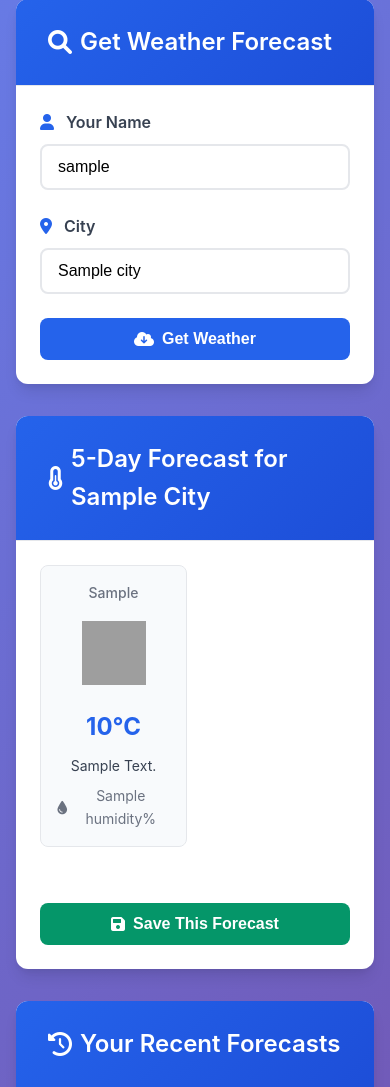
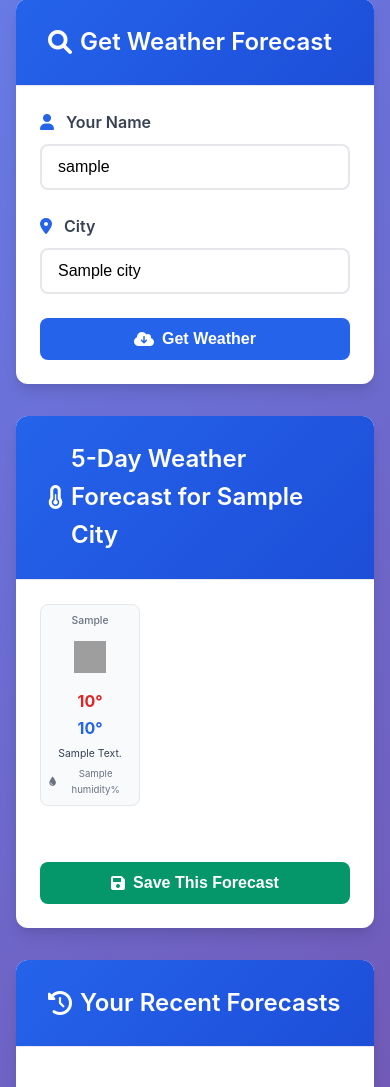
Before and after one commit to OmerNachshon/weather-app, a Flask app: template templates/index.html in a window 390 px wide. Shown: the part 177-1264 px from the top of the page. Run offline with Flask 3, Linux system fonts and the light colour scheme; the template is opened without the code that fills it: most values are stand-ins (such as "Sample title", 1, 10 or a date in 2020); grey boxes are pictures that could not be loaded.

Commit message:
comment db for now , improve ui

```diff
--- a/app.py
+++ b/app.py
@@ -4,7 +4,8 @@ Weather Forecast App - Main Application Factory
 import os
 from flask import Flask
 from config import config
-from models import db
+# TEMPORARILY DISABLED - Testing startup speed
+# from models import db
 
 
 def create_app(config_name=None):
@@ -28,7 +29,8 @@ def create_app(config_name=None):
     config[config_name].init_app(app)
 
     # Initialize extensions
-    db.init_app(app)
+    # TEMPORARILY DISABLED - Testing startup speed
+    # db.init_app(app)
 
     # Register blueprints
     from routes import blueprints
@@ -36,12 +38,15 @@ def create_app(config_name=None):
         app.register_blueprint(blueprint, **options)
 
     # Create database tables
-    with app.app_context():
-        try:
-            db.create_all()
-            app.logger.info("✅ Database ready")
-        except Exception as e:
-            app.logger.error(f"⚠️  Database init failed: {e}")
+    # TEMPORARILY DISABLED - Testing startup speed
+    # with app.app_context():
+    #     try:
+    #         db.create_all()
+    #         app.logger.info("✅ Database ready")
+    #     except Exception as e:
+    #         app.logger.error(f"⚠️  Database init failed: {e}")
+
+    print("🚀 Database initialization DISABLED for startup speed testing")
 
     return app
 
--- a/static/style.css
+++ b/static/style.css
@@ -224,18 +224,19 @@ body {
 /* Forecast Grid */
 .forecast-grid {
     display: grid;
-    grid-template-columns: repeat(auto-fit, minmax(200px, 1fr));
-    gap: 1.5rem;
+    grid-template-columns: repeat(5, 1fr);
+    gap: 1rem;
     margin-bottom: 2rem;
 }
 
 .forecast-item {
     background: var(--light-color);
     border-radius: 8px;
-    padding: 1.5rem;
+    padding: 1rem;
     text-align: center;
     border: 1px solid var(--border-color);
     transition: transform 0.2s ease, box-shadow 0.2s ease;
+    min-width: 0; /* Allow items to shrink */
 }
 
 .forecast-item:hover {
@@ -244,16 +245,16 @@ body {
 }
 
 .forecast-date {
-    font-size: 0.875rem;
+    font-size: 0.75rem;
     color: #6b7280;
     margin-bottom: 0.5rem;
     font-weight: 500;
 }
 
 .forecast-icon img {
-    width: 64px;
-    height: 64px;
-    margin: 0.5rem 0;
+    width: 48px;
+    height: 48px;
+    margin: 0.25rem 0;
 }
 
 .forecast-temp {
@@ -263,15 +264,69 @@ body {
     margin: 0.5rem 0;
 }
 
+/* Temperature Range Styling */
+.forecast-temp-range {
+    margin: 0.25rem 0;
+    display: flex;
+    align-items: center;
+    justify-content: center;
+    gap: 0.4rem;
+}
+
+.temp-high {
+    font-size: 1.1rem;
+    font-weight: 700;
+    color: #dc2626; /* Red for high temp */
+    position: relative;
+}
+
+.temp-low {
+    font-size: 1.1rem;
+    font-weight: 700;
+    color: #2563eb; /* Blue for low temp */
+    position: relative;
+}
+
+/* Removed emoji icons for cleaner look */
+
+.temp-high::after {
+    content: '/';
+    color: #9ca3af;
+    font-weight: 400;
+    margin: 0 0.2rem;
+}
+
+/* Responsive temperature range */
+@media (max-width: 768px) {
+    .temp-high, .temp-low {
+        font-size: 0.9rem;
+    }
+}
+
+@media (max-width: 480px) {
+    .forecast-temp-range {
+        flex-direction: column;
+        gap: 0.1rem;
+    }
+
+    .temp-high, .temp-low {
+        font-size: 0.8rem;
+    }
+
+    .temp-high::after {
+        display: none;
+    }
+}
+
 .forecast-desc {
-    font-size: 0.875rem;
+    font-size: 0.75rem;
     color: var(--text-color);
-    margin-bottom: 0.5rem;
+    margin-bottom: 0.25rem;
     text-transform: capitalize;
 }
 
 .forecast-humidity {
-    font-size: 0.875rem;
+    font-size: 0.7rem;
     color: #6b7280;
     display: flex;
     align-items: center;
@@ -352,6 +407,26 @@ body {
 }
 
 /* Responsive Design */
+@media (max-width: 1024px) {
+    .forecast-grid {
+        grid-template-columns: repeat(5, 1fr);
+        gap: 0.5rem;
+    }
+
+    .forecast-item {
+        padding: 0.75rem;
+    }
+
+    .forecast-icon img {
+        width: 40px;
+        height: 40px;
+    }
+
+    .temp-high, .temp-low {
+        font-size: 1rem;
+    }
+}
+
 @media (max-width: 768px) {
     .container {
         padding: 1rem;
@@ -370,12 +445,29 @@ body {
     }
 
     .forecast-grid {
-        grid-template-columns: repeat(auto-fit, minmax(150px, 1fr));
-        gap: 1rem;
+        grid-template-columns: repeat(5, 1fr);
+        gap: 0.4rem;
     }
 
     .forecast-item {
-        padding: 1rem;
+        padding: 0.5rem;
+    }
+
+    .forecast-icon img {
+        width: 32px;
+        height: 32px;
+    }
+
+    .forecast-date {
+        font-size: 0.65rem;
+    }
+
+    .forecast-desc {
+        font-size: 0.65rem;
+    }
+
+    .forecast-humidity {
+        font-size: 0.6rem;
     }
 
     .table th,
@@ -391,7 +483,8 @@ body {
     }
 
     .forecast-grid {
-        grid-template-columns: 1fr 1fr;
+        grid-template-columns: repeat(3, 1fr);
+        gap: 0.3rem;
     }
 
     .btn {
--- a/templates/index.html
+++ b/templates/index.html
@@ -58,20 +58,31 @@
         {% if forecasts %}
         <div class="card">
             <div class="card-header">
-                <h2><i class="fas fa-thermometer-half"></i> 5-Day Forecast for {{ city|e|title }}</h2>
+                <h2><i class="fas fa-thermometer-half"></i> 5-Day Weather Forecast for {{ city|e|title }}</h2>
             </div>
             <div class="card-body">
                 <div class="forecast-grid">
                     {% for item in forecasts %}
                     <div class="forecast-item">
-                        <div class="forecast-date">{{ item.dt_txt[:16] }}</div>
+                        <div class="forecast-date">{{ item.dt_txt[:10] }}</div>
                         <div class="forecast-icon">
                             {% if item.weather and item.weather[0].icon %}
                                 <img src="https://openweathermap.org/img/wn/{{ item.weather[0].icon }}@2x.png"
                                      alt="{{ item.weather[0].main }}">
                             {% endif %}
                         </div>
+
+                        {% if item.daily_temps %}
+                        <!-- Enhanced: Show daily temperature range -->
+                        <div class="forecast-temp-range">
+                            <div class="temp-high">{{ item.daily_temps.max|round(1) }}°</div>
+                            <div class="temp-low">{{ item.daily_temps.min|round(1) }}°</div>
+                        </div>
+                        {% else %}
+                        <!-- Fallback: Show single temperature -->
                         <div class="forecast-temp">{{ item.main.temp|round(1) }}°C</div>
+                        {% endif %}
+
                         <div class="forecast-desc">{{ item.weather[0].description|title }}</div>
                         <div class="forecast-humidity">
                             <i class="fas fa-tint"></i> {{ item.main.humidity }}%
```
Also changed, not shown: utils.py (+46 -2 lines).
